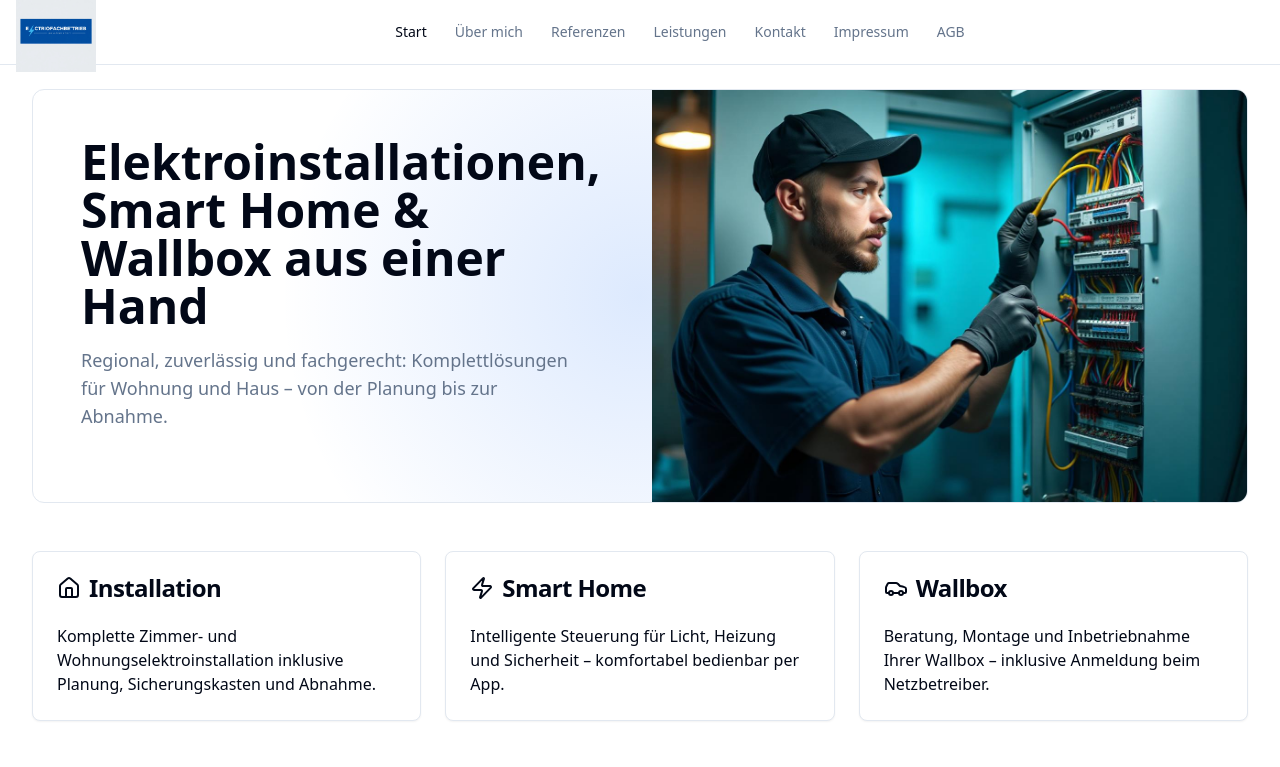
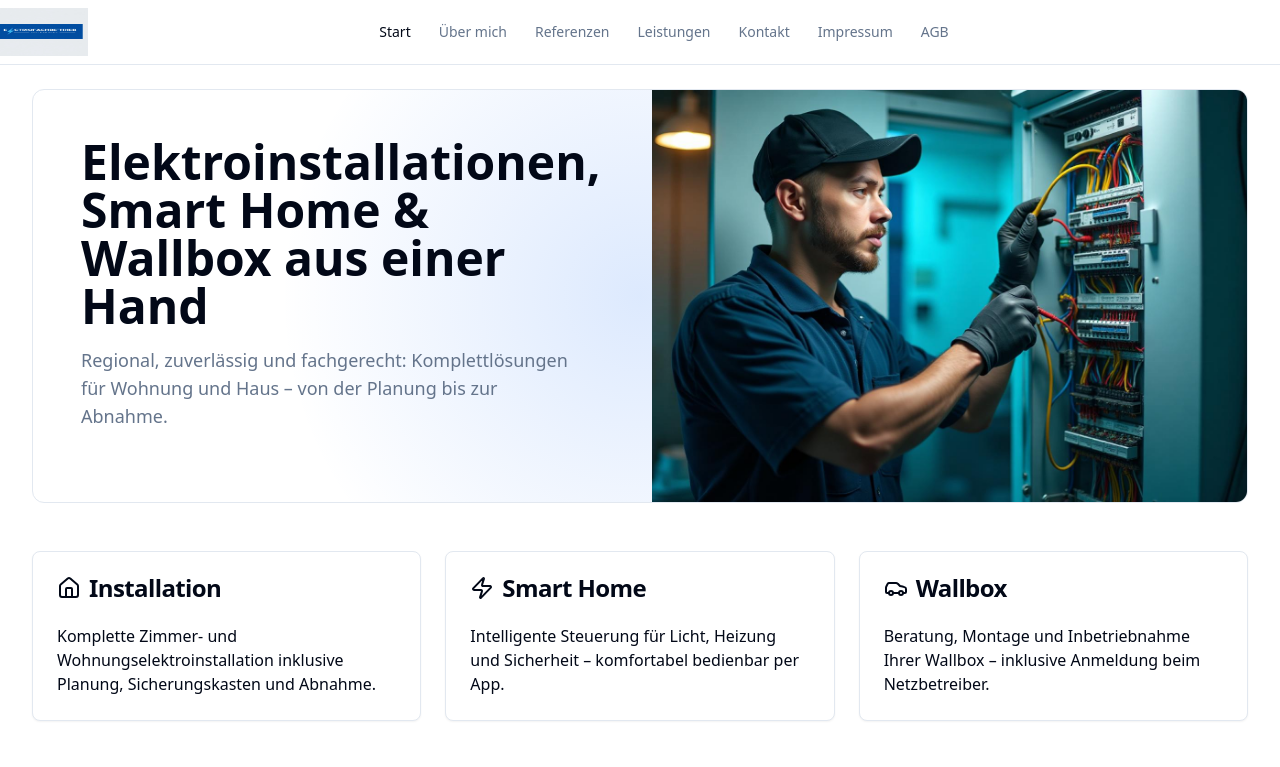
Before and after one commit to Rednaxela170488/elektro-meister-page, a React (Vite) app: page / in a window 1280 px wide. Shown: the top 767 px of the page. Built offline with nearby package versions, Linux system fonts and the light colour scheme.

Commit message:
Logo-Größe im Header angepasst
Das Logo wurde in der Höhe reduziert und in der Länge verdoppelt, um Überlappungen mit dem Menü zu vermeiden und die Darstellung zu verbessern.

```diff
--- a/src/components/layout/Header.tsx
+++ b/src/components/layout/Header.tsx
@@ -32,7 +32,7 @@ const Header = () => {
           <img
             src={logoTemplate}
             alt="Elektrofachbetrieb Logo"
-            className="h-20 w-auto object-contain"
+            className="h-12 w-auto object-contain scale-x-[2]"
           />
         </Link>
 
```
